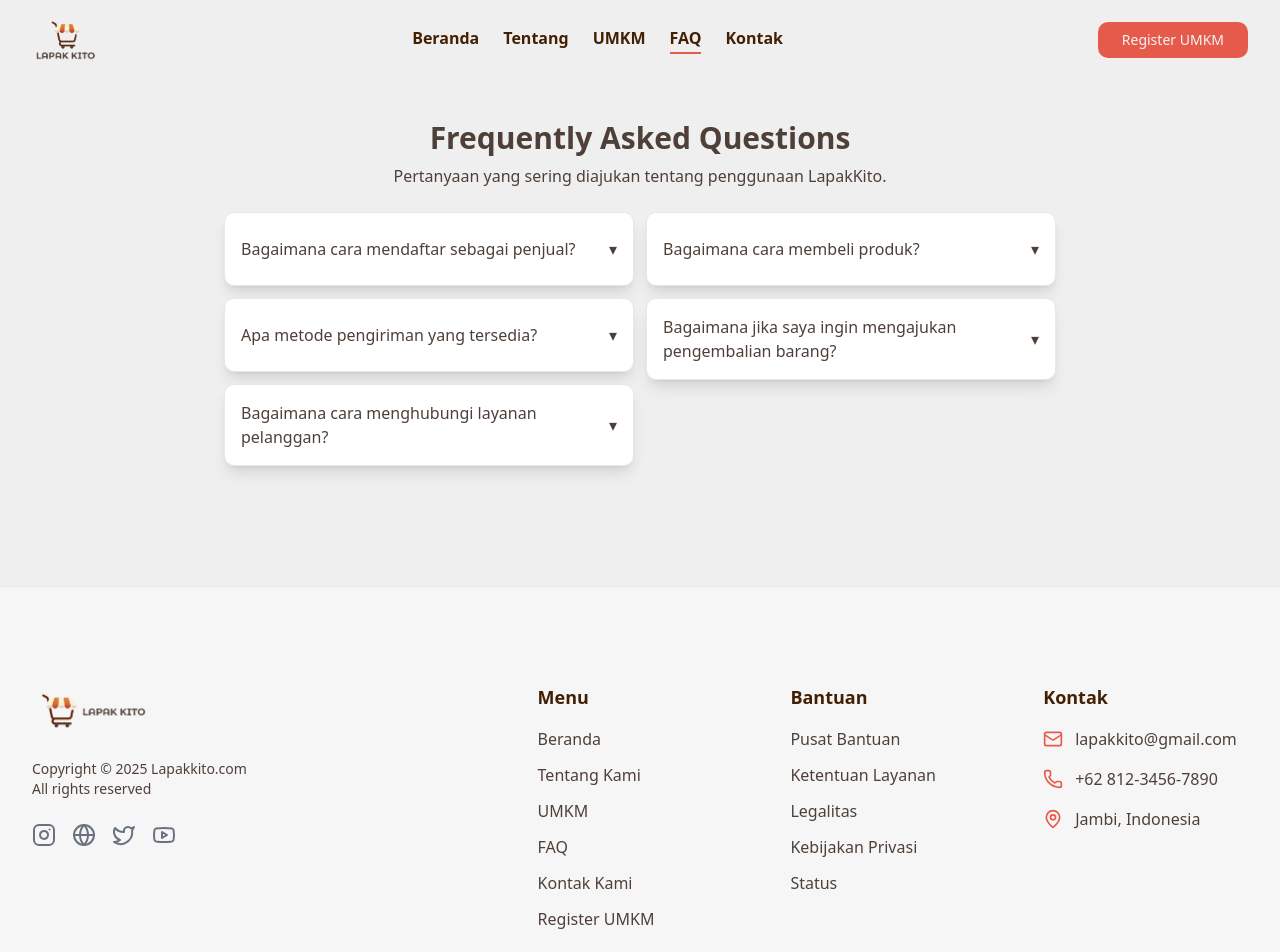
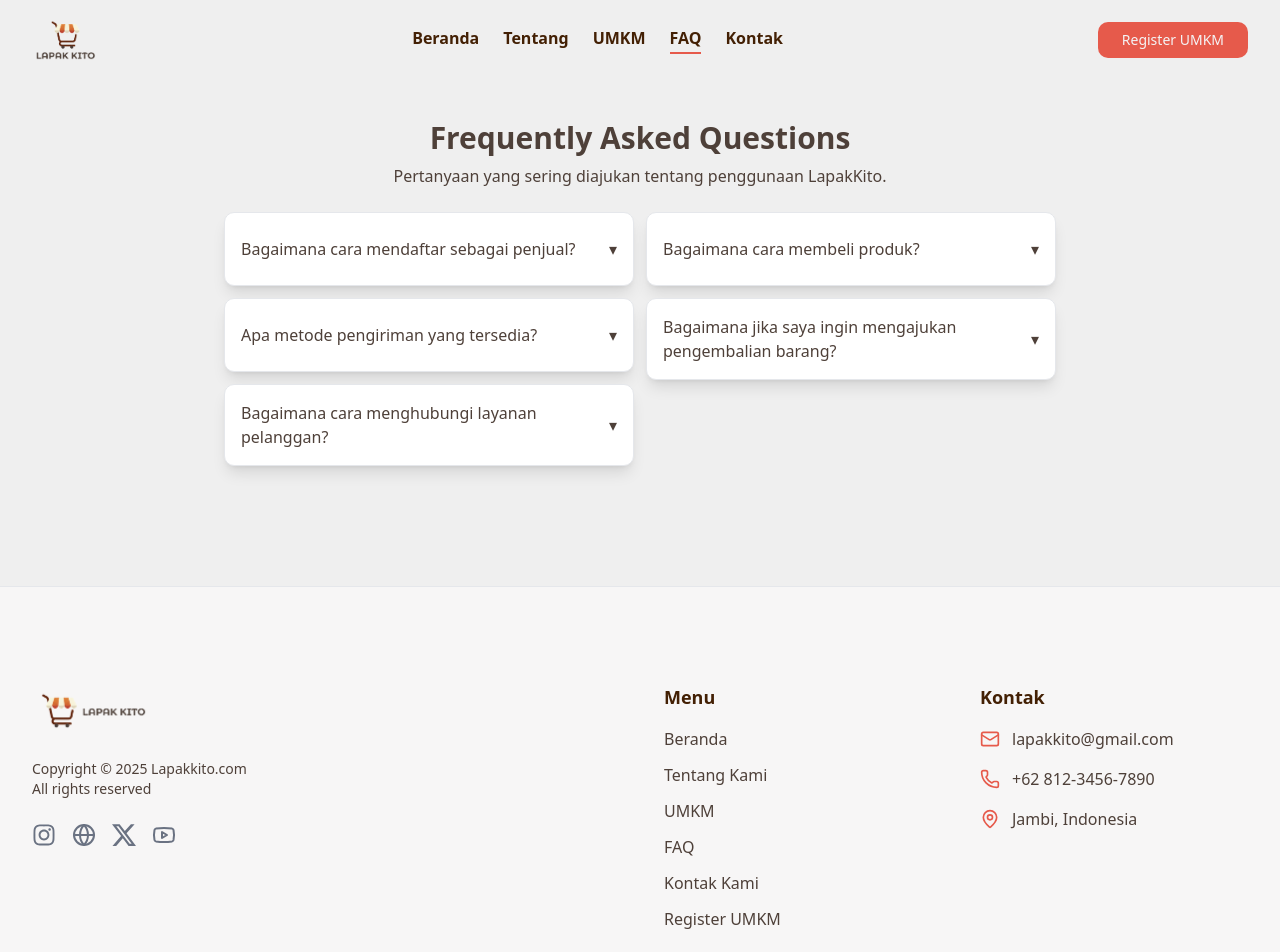
Before and after one commit to azizhadiid/lapakkito, a Next.js app: page /faq in a window 1280 px wide. Shown: the top 952 px of the page. Built offline with nearby package versions, Linux system fonts and the light colour scheme.

Commit message:
Evaluasi Navbar and Footer is Done

```diff
--- a/components/layout/pengunjung/Footer.tsx
+++ b/components/layout/pengunjung/Footer.tsx
@@ -1,5 +1,7 @@
 import Link from "next/link"
-import { Mail, Phone, MapPin, Instagram, Twitter, Youtube, Globe } from "lucide-react"
+import { Mail, Phone, MapPin, Youtube, Globe } from "lucide-react"
+import { FaInstagram } from 'react-icons/fa';
+import { BsTwitterX } from 'react-icons/bs';
 
 // Komponen helper untuk link di footer
 function FooterLink({ href, children }: { href: string; children: React.ReactNode }) {
@@ -35,10 +37,10 @@ export default function Footer() {
         <footer className="bg-[#F7F6F6] text-[#4E4039] border-t border-gray-200">
             <div className="container mx-auto px-4 sm:px-6 lg:px-8 py-16 md:py-24">
 
-                <div className="grid grid-cols-1 md:grid-cols-2 lg:grid-cols-5 gap-12">
+                <div className="grid grid-cols-1 md:grid-cols-2 lg:grid-cols-4 gap-12">
 
                     {/* === Kolom 1: Logo & Info === */}
-                    <div className="flex flex-col items-center text-center md:items-start md:text-left lg:col-span-2">
+                    <div className="flex flex-col items-center text-center md:items-start md:text-left md:col-span-2 lg:col-span-2">
                         <Link href="/" className="mb-4">
                             <img src="/images/logo-vertikal.png" alt="Lapak Kito Logo" className="h-13 w-auto" />
                         </Link>
@@ -50,9 +52,9 @@ export default function Footer() {
                         </p>
                         {/* Ikon Sosial Media */}
                         <div className="flex gap-4 mt-6">
-                            <SocialIcon href="#" icon={Instagram} />
+                            <SocialIcon href="#" icon={FaInstagram} />
                             <SocialIcon href="#" icon={Globe} />
-                            <SocialIcon href="#" icon={Twitter} />
+                            <SocialIcon href="#" icon={BsTwitterX} />
                             <SocialIcon href="#" icon={Youtube} />
                         </div>
                     </div>
@@ -66,23 +68,11 @@ export default function Footer() {
                             <FooterLink href="/umkm">UMKM</FooterLink>
                             <FooterLink href="/faq">FAQ</FooterLink>
                             <FooterLink href="/kontak">Kontak Kami</FooterLink>
-                            <FooterLink href="/register">Register UMKM</FooterLink>
+                            <FooterLink href="/register-umkm">Register UMKM</FooterLink>
                         </ul>
                     </div>
 
-                    {/* === Kolom 3: Bantuan === */}
-                    <div className="flex flex-col items-center text-center md:items-start md:text-left">
-                        <h3 className="text-lg font-semibold mb-4 text-yellow-950">Bantuan</h3>
-                        <ul className="space-y-3">
-                            <FooterLink href="#">Pusat Bantuan</FooterLink>
-                            <FooterLink href="#">Ketentuan Layanan</FooterLink>
-                            <FooterLink href="#">Legalitas</FooterLink>
-                            <FooterLink href="#">Kebijakan Privasi</FooterLink>
-                            <FooterLink href="#">Status</FooterLink>
-                        </ul>
-                    </div>
-
-                    {/* === Kolom 4: Kontak === */}
+                    {/* === Kolom 3: Kontak === */}
                     <div className="flex flex-col items-center text-center md:items-start md:text-left">
                         <h3 className="text-lg font-semibold mb-4 text-yellow-950">Kontak</h3>
                         <ul className="space-y-4">
--- a/components/layout/pengunjung/Navbar.tsx
+++ b/components/layout/pengunjung/Navbar.tsx
@@ -23,6 +23,9 @@ export function Navbar() {
     // state untuk melacak status scroll
     const [isScrolled, setIsScrolled] = useState(false)
     const pathname = usePathname()
+
+    const registerHref = "/register-umkm";
+    const isRegisterActive = pathname.startsWith(registerHref);
 
     // useEffect untuk menambahkan event listener saat scroll
     useEffect(() => {
@@ -94,8 +97,17 @@ export function Navbar() {
                     </div>
 
                     <div className="hidden lg:block">
-                        <Button className="bg-[#E65A4B] text-zinc-100 hover:bg-[#C9302C] rounded-lg px-6 py-2 transition-all duration-200 ease-in-out hover:scale-105">
-                            Register UMKM
+                        <Button
+                            asChild
+                            className={`
+                                rounded-lg px-6 py-2 transition-all duration-200 ease-in-out hover:scale-105
+                                ${isRegisterActive
+                                    ? 'bg-[#C9302C] text-zinc-100'
+                                    : 'bg-[#E65A4B] text-zinc-100 hover:bg-[#C9302C]'
+                                }
+                            `}
+                        >
+                            <Link href={registerHref}>Register UMKM</Link>
                         </Button>
                     </div>
 
@@ -147,8 +159,17 @@ export function Navbar() {
                                         })}
                                     </div>
 
-                                    <Button className="bg-[#E65A4B] text-zinc-100 hover:bg-[#C9302C] rounded-lg px-6 py-2 mt-auto transition-all duration-200 ease-in-out hover:scale-105">
-                                        Register UMKM
+                                    <Button
+                                        asChild // <-- Tambahkan asChild
+                                        className={`
+                                            rounded-lg px-6 py-2 mt-auto transition-all duration-200 ease-in-out hover:scale-105
+                                            ${isRegisterActive
+                                                ? 'bg-[#C9302C] text-zinc-100' // State Aktif
+                                                : 'bg-[#E65A4B] text-zinc-100 hover:bg-[#C9302C]' // State Normal
+                                            }
+                                        `}
+                                    >
+                                        <Link href={registerHref}>Register UMKM</Link>
                                     </Button>
                                 </div>
                             </SheetContent>
```
